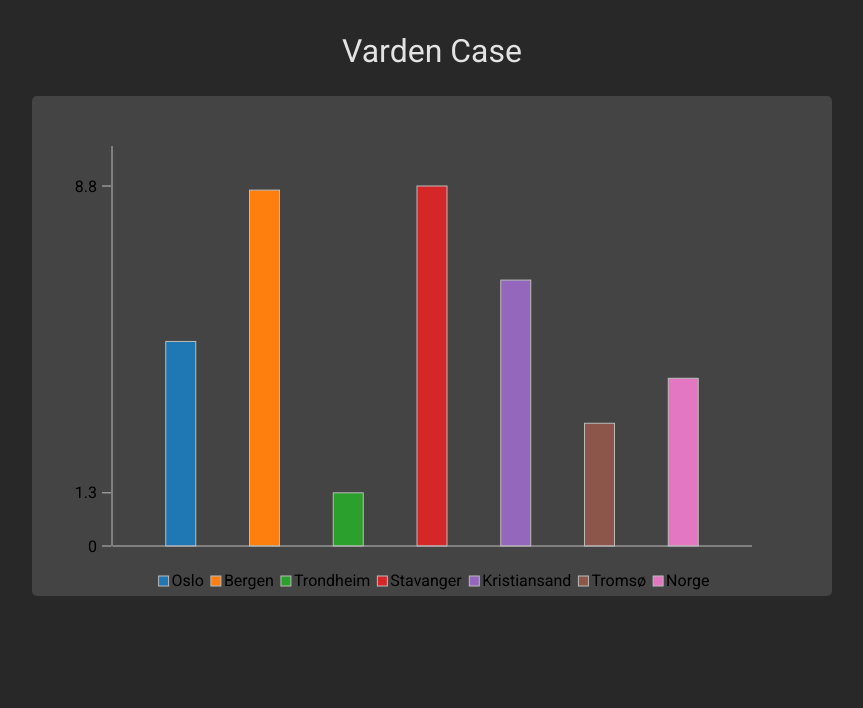
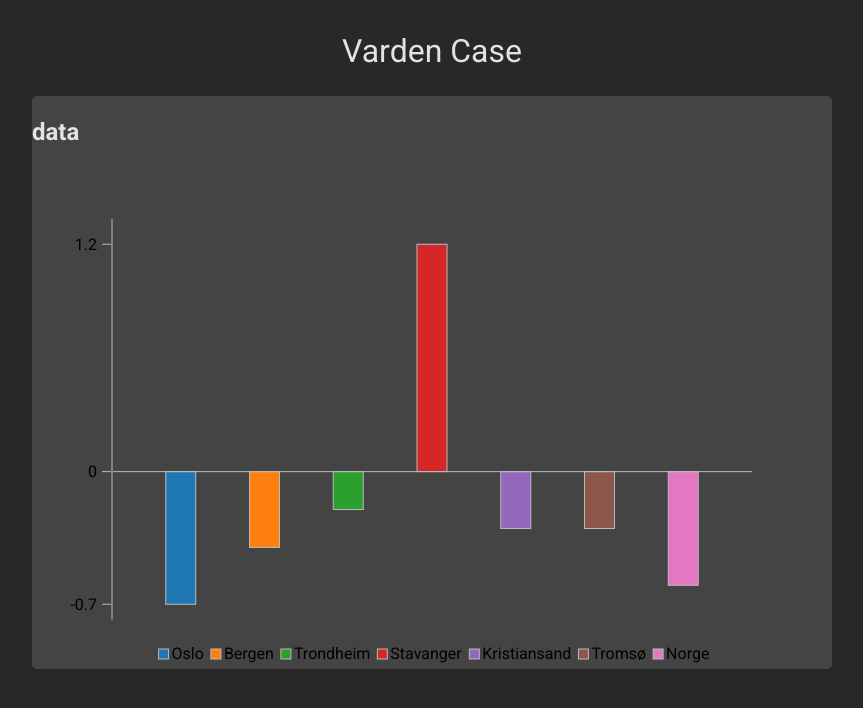
Before and after one commit to Brobo1/varden-case, a plain HTML site: page index.html in a window 1280 px wide. Shown: the whole page, without its empty margins (208-1071 px from the left). Drawn offline with Linux system fonts and the light colour scheme.

Commit message:
Refactor chart creation and add dynamic chart headers.
Removed unused key mapping in data transformation and improved chart rendering by introducing a dynamic header. Updated styling for flexible chart container dimensions and adjusted initialization of `chartData` for better clarity. Added logging to aid debugging during bar chart generation.

```diff
--- a/css/style.css
+++ b/css/style.css
@@ -31,8 +31,10 @@ main {
 }
 
 #chart-container {
+  display: flex;
+  flex-direction: column;
   border-radius: 5px;
-  height: 500px;
+  height: fit-content;
   width: 90%;
   max-width: 800px;
   background-color: #444444;
@@ -41,6 +43,7 @@ main {
 svg {
   /* using border-box else padding overflows container */
   box-sizing: border-box;
+  min-height: 500px;
   height: 100%;
   width: 100%;
 }
--- a/js/app.js
+++ b/js/app.js
@@ -1,6 +1,6 @@
 import { createChart } from "./chart/createChart.js";
 
-let chartData = "dYr";
+let chartData = "Endring siste måned";
 
 let strokeColor = {
   noHover: "#bbbbbb",
--- a/js/chart/bar/bars.js
+++ b/js/chart/bar/bars.js
@@ -64,6 +64,7 @@ export function addBars(
   chart.appendChild(barsContainer);
 
   for (const city in data) {
+    console.log(city);
     spacing += spaceBetweenBars;
 
     let value = data[city][chartData];
--- a/js/chart/createChart.js
+++ b/js/chart/createChart.js
@@ -1,8 +1,10 @@
 import { addAxes } from "./axes.js";
 import { addBars } from "./bar/bars.js";
 import { getData } from "../data.js";
+import { chartHeader } from "./header/chartHeader.js";
 
 export async function createChart(chartData, barColors, strokeColor) {
+  // Not optimal as fetching everytime createChart gets called. Move further up
   const data = await getData();
 
   let padding = { x: 80, y: 50 };
@@ -16,6 +18,8 @@ export async function createChart(chartData, barColors, strokeColor) {
     xAxis: parseInt(chartStyles.width) - padding.x * 2,
     yAxis: parseInt(chartStyles.height) - padding.y * 2,
   };
+
+  //redraw the chart
   chart.innerHTML = "";
 
   let minMax = { min: Infinity, max: -Infinity };
@@ -34,6 +38,8 @@ export async function createChart(chartData, barColors, strokeColor) {
 
   let barWidth = 30;
 
+  chartHeader(data, chartData);
+
   addBars(
     chartStyle,
     data,
--- /dev/null
+++ b/js/chart/header/chartHeader.js
@@ -0,0 +1,11 @@
+const headerDiv = document.getElementById("chart-header");
+
+export function chartHeader(data, chartData) {
+  headerDiv.innerHTML = "";
+
+  let chartTitle = document.createElement("h2");
+  chartTitle.id = "chart-title";
+  chartTitle.textContent = "data";
+
+  headerDiv.append(chartTitle);
+}
--- a/js/data.js
+++ b/js/data.js
@@ -50,10 +50,9 @@ function transformData(originalData) {
       const transformedCityData = {};
 
       for (const [key, value] of Object.entries(originalCityData)) {
-        const newKey = keyMap[key] || key;
         if (typeof value === "string") {
-          transformedCityData[newKey] = parseFloat(value.split(" ").join(""));
-        } else transformedCityData[newKey] = value;
+          transformedCityData[key] = parseFloat(value.split(" ").join(""));
+        } else transformedCityData[key] = value;
       }
 
       result[city.split(" ")[0]] = transformedCityData;
```
